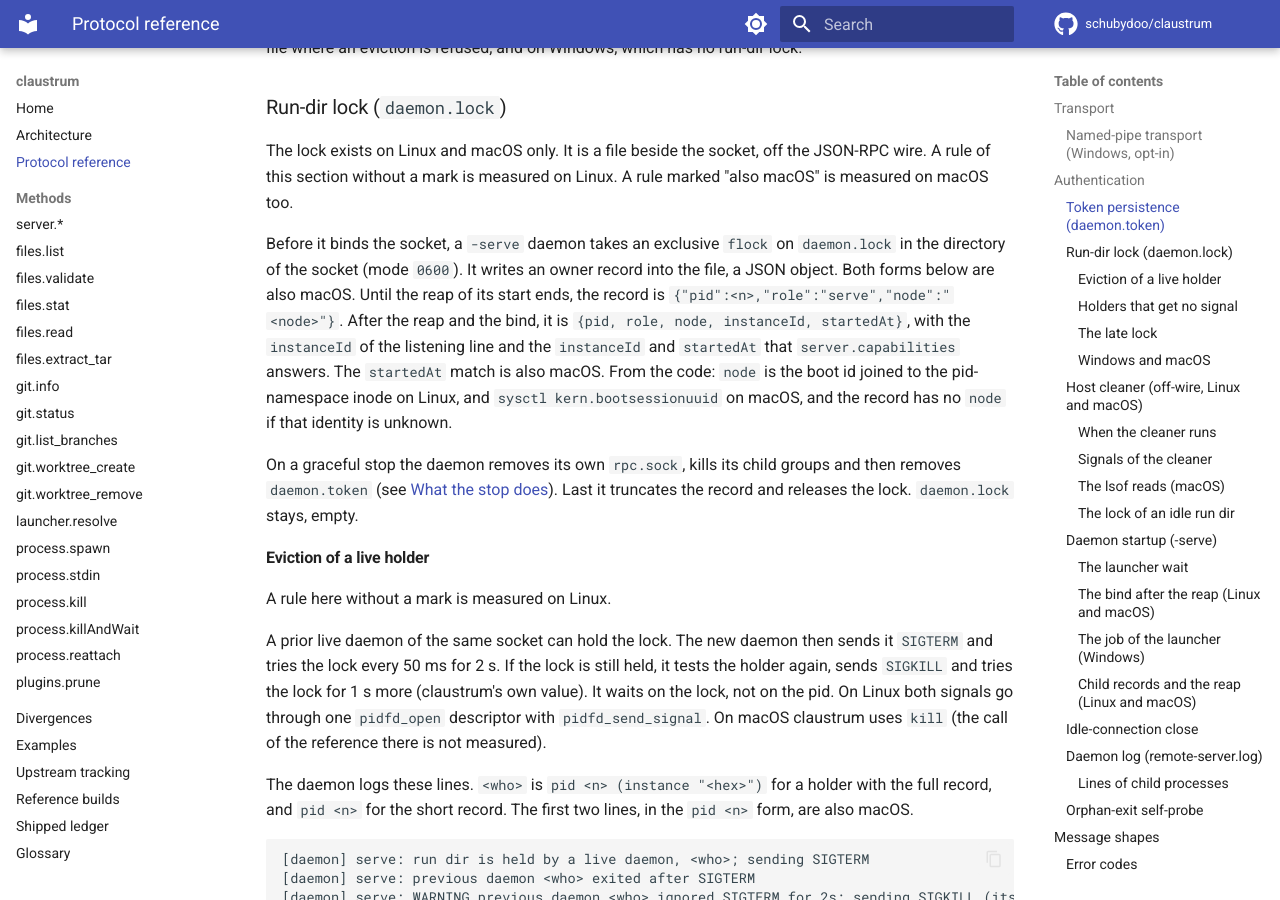
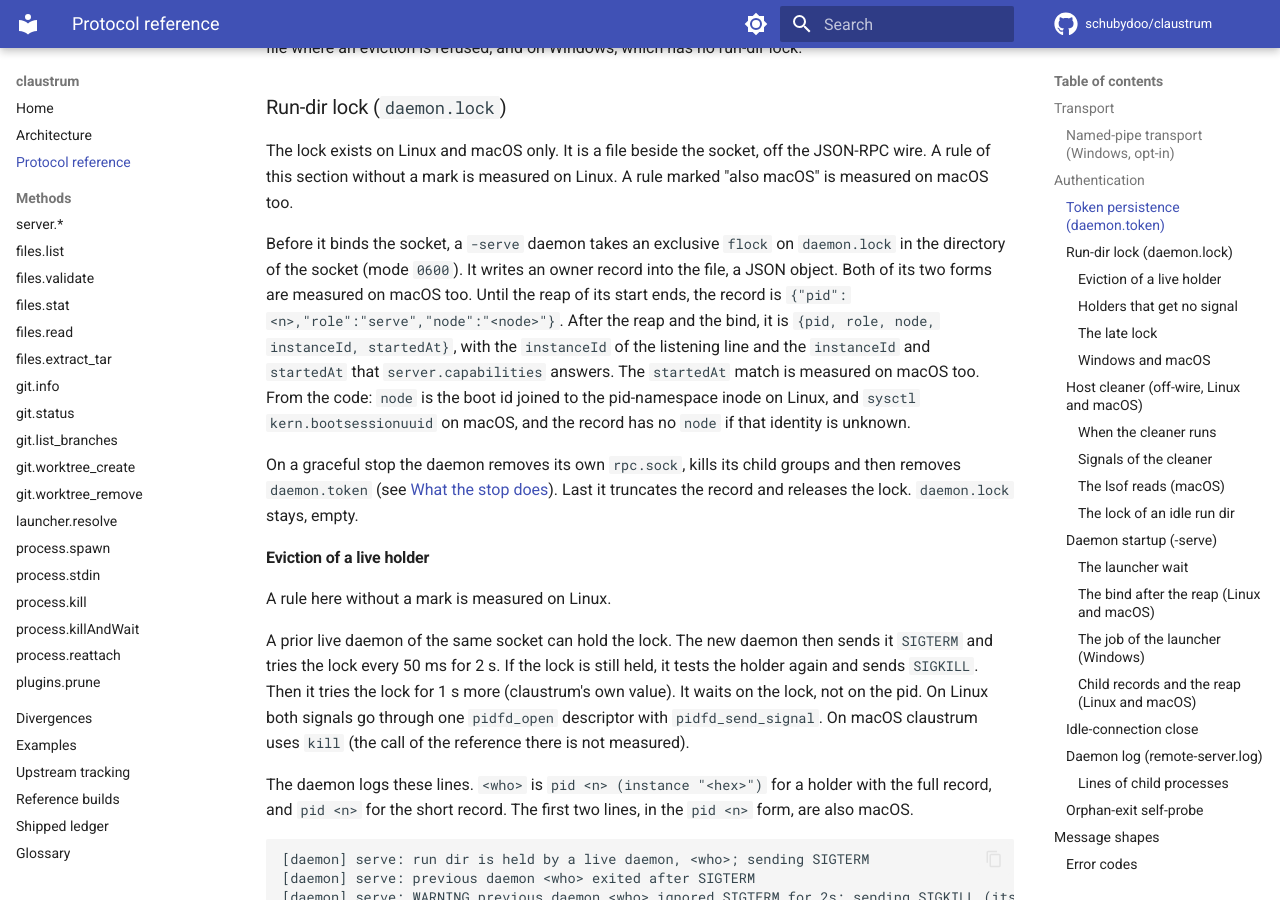
Before and after one commit to schubydoo/claustrum, an MkDocs documentation site: the page built from docs/PROTOCOL.md, in a window 1280 px wide and 900 px high, scrolled down 3447 px. Built offline with MkDocs 1.6.1 and Material for MkDocs 9.7.7, drawn with Linux system fonts in a browser that asks for light colours; comment, search, counter and statistics services are not loaded; some of the changed text lies outside the part shown.

Commit message:
docs: re-wrap the lock section, name the macOS marks, split the retry and mark the D15 test
Co-Authored-By: Claude Opus 5.5 <noreply@anthropic.com>

```diff
--- a/docs/PROTOCOL.md
+++ b/docs/PROTOCOL.md
@@ -165,35 +165,36 @@ eviction is refused, and on Windows, which has no run-dir lock.
 ### Run-dir lock (`daemon.lock`)
 
 The lock exists on Linux and macOS only. It is a file beside the socket, off the
-JSON-RPC wire. A rule of this section without a mark is measured on Linux. A rule marked "also
-macOS" is measured on macOS too.
+JSON-RPC wire. A rule of this section without a mark is measured on Linux. A rule
+marked "also macOS" is measured on macOS too.
 
 Before it binds the socket, a `-serve` daemon takes an exclusive `flock` on
 `daemon.lock` in the directory of the socket (mode `0600`). It writes an owner
-record into the file, a JSON object. Both forms below are also macOS. Until the
-reap of its start ends, the record is `{"pid":<n>,"role":"serve","node":"<node>"}`. After the reap
-and the bind, it is `{pid, role, node, instanceId, startedAt}`, with the
-`instanceId` of the listening line and the `instanceId` and `startedAt` that
-`server.capabilities` answers. The `startedAt` match is also macOS. From the code:
+record into the file, a JSON object. Both of its two forms are measured on macOS
+too. Until the reap of its start ends, the record is
+`{"pid":<n>,"role":"serve","node":"<node>"}`. After the reap and the bind, it is
+`{pid, role, node, instanceId, startedAt}`, with the `instanceId` of the
+listening line and the `instanceId` and `startedAt` that `server.capabilities`
+answers. The `startedAt` match is measured on macOS too. From the code:
 `node` is the boot id joined to the pid-namespace inode on Linux, and
 `sysctl kern.bootsessionuuid` on macOS, and the record has no `node` if that
 identity is unknown.
 
 On a graceful stop the daemon removes its own `rpc.sock`, kills its child groups
-and then removes `daemon.token` (see [What the stop does](protocol/server.md#what-the-stop-does)). Last
-it truncates the record and releases the lock.
-`daemon.lock` stays, empty.
+and then removes `daemon.token` (see
+[What the stop does](protocol/server.md#what-the-stop-does)). Last it truncates
+the record and releases the lock. `daemon.lock` stays, empty.
 
 #### Eviction of a live holder
 
 A rule here without a mark is measured on Linux.
 
 A prior live daemon of the same socket can hold the lock. The new daemon then
-sends it `SIGTERM` and tries the lock every 50 ms for 2 s. If the lock is still held, it
-tests the holder again, sends `SIGKILL` and tries the lock for 1 s more
-(claustrum's own value). It waits on the lock, not on the pid. On Linux both
-signals go through one `pidfd_open` descriptor with `pidfd_send_signal`. On macOS claustrum uses `kill`
-(the call of the reference there is not measured).
+sends it `SIGTERM` and tries the lock every 50 ms for 2 s. If the lock is still
+held, it tests the holder again and sends `SIGKILL`. Then it tries the lock for
+1 s more (claustrum's own value). It waits on the lock, not on the pid. On Linux
+both signals go through one `pidfd_open` descriptor with `pidfd_send_signal`. On
+macOS claustrum uses `kill` (the call of the reference there is not measured).
 
 The daemon logs these lines. `<who>` is `pid <n> (instance "<hex>")` for a
 holder with the full record, and `pid <n>` for the short record. The first two
@@ -286,12 +287,13 @@ a refused lock call.
 
 #### Windows and macOS
 
-Windows has no run-dir lock (measured on Windows). The remove-then-rebind handoff of
-the socket keeps two daemons apart there, and the "not the run dir's lock holder"
+Windows has no run-dir lock (measured on Windows). The remove-then-rebind
+handoff of the socket keeps two daemons apart there, and the "not the run dir's lock holder"
 line above is the first log line of every start (measured on Windows).
 
 On macOS claustrum verifies the holder through `sysctl KERN_PROCARGS2` before it
-signals it, in the eviction and in `-stop`. The reference skips that test. See
+signals it, in the eviction and in `-stop`. The reference skips that test
+(measured on macOS). See
 [DIVERGENCES.md](DIVERGENCES.md) D15.
 
 ### Host cleaner (off-wire, Linux and macOS)
```
